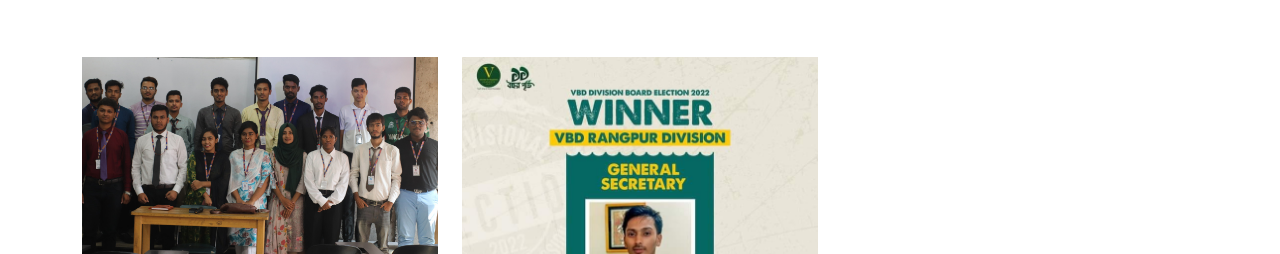
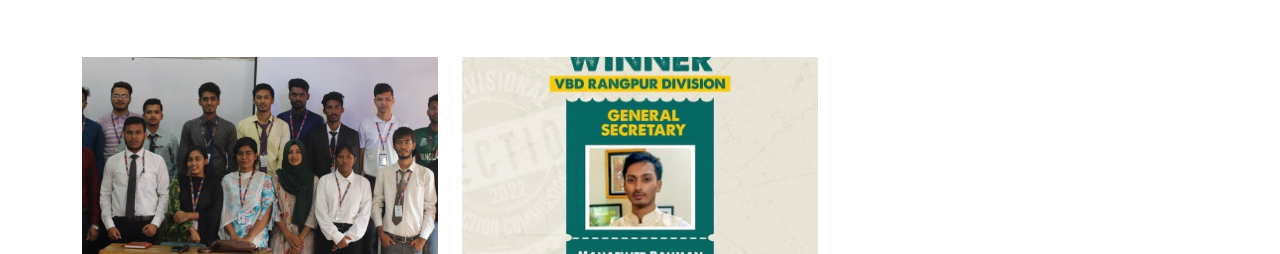
Before and after one commit to mahafujerrahman/portfolio_2025, a plain HTML site: page dropdown-details.html in a window 1280 px wide. Shown: the part 505-759 px from the top of the page. Drawn offline with nearby package versions, Linux system fonts and the light colour scheme; a web font is replaced by a local one.

Commit message:
update on 29.09

```diff
--- a/dropdown-details.html
+++ b/dropdown-details.html
@@ -95,7 +95,7 @@
             <div class="col-lg-4 col-md-6 portfolio-item isotope-item filter-app">
               <div class="portfolio-content h-100">
                   <!-- Make image clickable -->
-                   <a href="https://iubat.edu/" target="_blank"><img src="assets/img/event/event-1.jpg" class="img-fluid" alt=""></a>
+                   <a href="https://iubat.edu/" target="_blank"><img src="assets/img/event/event-1.jpg" class="project-img" alt=""></a>
                    <div class="portfolio-info">
                      <h4>IUBAT organising committee formed for Hult Prize for 2023-22</h4>
                     <p>International University of Business Agriculture and Technology ( IUBAT) formed the organising committee for Hult Prize for 2023-22.</p>
@@ -114,7 +114,7 @@
             <div class="col-lg-4 col-md-6 portfolio-item isotope-item filter-app">
               <div class="portfolio-content h-100">
                   <!-- Make image clickable -->
-                   <a href="https://iubat.edu/" target="_blank"><img src="assets/img/event/event-2.jpg" class="img-fluid" alt=""></a>
+                   <a href="https://iubat.edu/" target="_blank"><img src="assets/img/event/event-2.jpg" class="project-img" alt=""></a>
                    <div class="portfolio-info">
                      <h4>Honored to be elected as a General Secretary of Volunteer For Bangladesh Rangpur Division.</h4>
                     <p>Volunteer for Bangladesh(VBD) has 64 district wings throughout Bangladesh and an army of 50000+ volunteers who are continuously working for the betterment of Bangladesh.</p>
@@ -198,7 +198,7 @@
     <div class="container">
       <h3 class="sitename">Mahafujer Rahman</h3>
       <p>Computer Science Student | Focused on Machine Learning, Data Science & AI for Social Good <br>
-    Artificial Intelligence | Human-computer Interaction | Computer and Society</p>
+       Artificial Intelligence | Human-computer Interaction | Computer and Society</p>
       <div class="social-links d-flex justify-content-center">
         <a href="mailto:mahafujer.work@gmail.com"title="Email"><i class="bi bi-envelope-fill"></i></a>
         <a href="https://www.researchgate.net/profile/Md-Mahafujer-Rahman"title="ResearchGate"><i class="bi bi-journal-bookmark-fill"></i></a>
```
